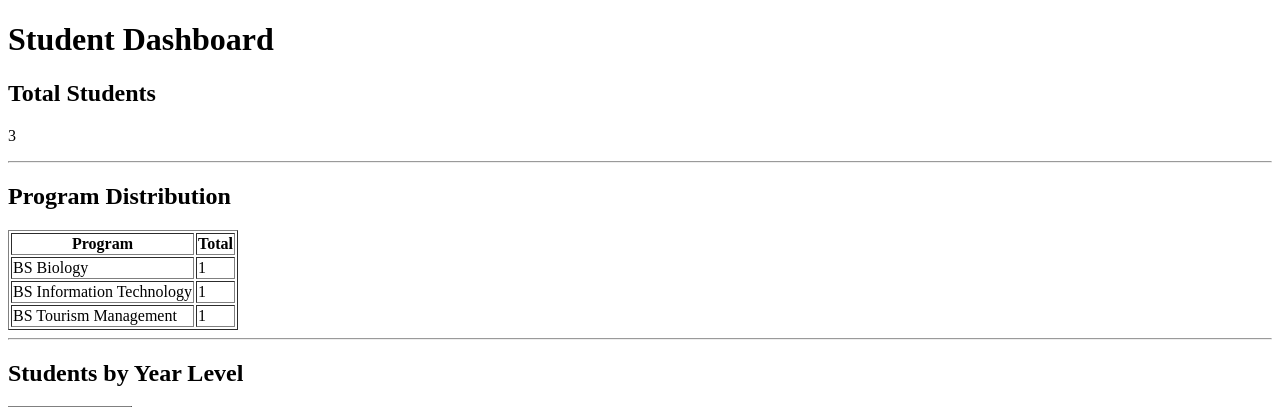
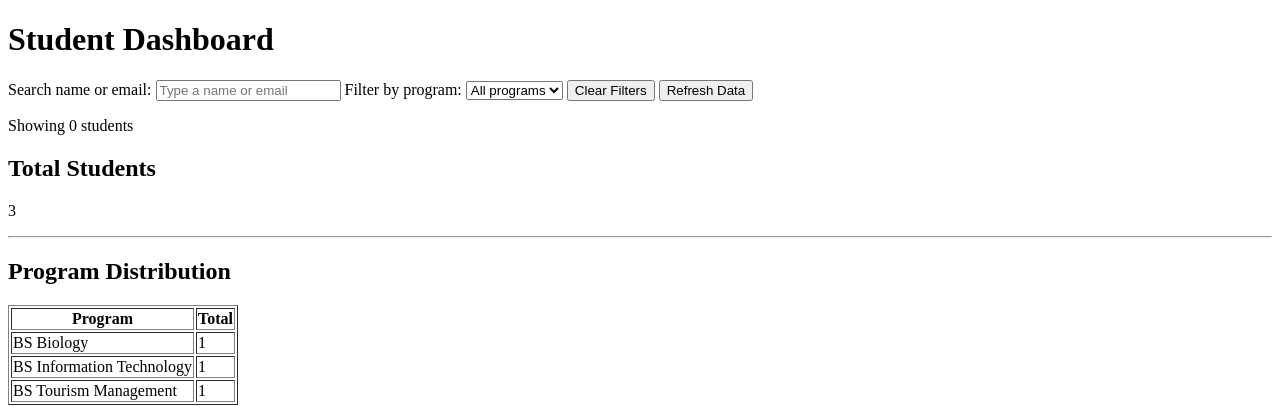
Before and after one commit to ninogabrielgomez/NGTG_DjangoWebApp, a Django app: page /registration/dashboard/ in a window 1280 px wide. Shown: the top 407 px of the page. Run offline with Django 5.2, Linux system fonts and the light colour scheme; data comes from the database, SQL or seed files in the repository.

Commit message:
Enhance AJAX dashboard with search and filters

```diff
--- a/registration/static/registration/js/student_dashboard.js
+++ b/registration/static/registration/js/student_dashboard.js
@@ -1,13 +1,21 @@
-async function loadStudents() {
+let allStudents = [];
+
+const searchInput = document.getElementById("student-search");
+const programFilter = document.getElementById("program-filter");
+const clearButton = document.getElementById("clear-filters");
+const refreshButton = document.getElementById("refresh-students");
+const resultCount = document.getElementById("result-count");
 const loadingMessage = document.getElementById("loading-message");
 const errorMessage = document.getElementById("error-message");
 const studentCount = document.getElementById("student-count");
 const tableBody = document.getElementById("student-table-body");
 
-    try {
+async function loadStudents() {
     loadingMessage.textContent = "Loading students...";
     errorMessage.textContent = "";
+    refreshButton.disabled = true;
 
+    try {
         const response = await fetch("/api/students/");
 
         if (!response.ok) {
@@ -18,35 +26,102 @@ async function loadStudents() {
         }
 
         const data = await response.json();
+        allStudents = data.students;
+        studentCount.textContent = data.count;
 
-        studentCount.textContent = data.count;
-        tableBody.innerHTML = "";
+        populateProgramFilter();
+        renderStudents();
 
-        if (data.students.length === 0) {
+        loadingMessage.textContent = "";
+    } catch (error) {
+        loadingMessage.textContent = "";
+        errorMessage.textContent = error.message;
+        console.error("Student loading error:", error);
+    } finally {
+        refreshButton.disabled = false;
+    }
+}
+
+function populateProgramFilter() {
+    const selectedProgram = programFilter.value;
+    const programs = [...new Set(
+        allStudents.map(student => student.program).filter(Boolean)
+    )].sort();
+
+    programFilter.replaceChildren();
+
+    const allOption = document.createElement("option");
+    allOption.value = "";
+    allOption.textContent = "All programs";
+    programFilter.appendChild(allOption);
+
+    programs.forEach(program => {
+        const option = document.createElement("option");
+        option.value = program;
+        option.textContent = program;
+        programFilter.appendChild(option);
+    });
+
+    if (programs.includes(selectedProgram)) {
+        programFilter.value = selectedProgram;
+    }
+}
+
+function renderStudents() {
+    const searchTerm = searchInput.value.trim().toLowerCase();
+    const selectedProgram = programFilter.value;
+
+    const filteredStudents = allStudents.filter(student => {
+        const name = (student.student_name || "").toLowerCase();
+        const email = (student.email || "").toLowerCase();
+        const matchesSearch = searchTerm === "" ||
+            name.includes(searchTerm) ||
+            email.includes(searchTerm);
+        const matchesProgram = selectedProgram === "" ||
+            student.program === selectedProgram;
+        return matchesSearch && matchesProgram;
+    });
+
+    tableBody.replaceChildren();
+
+    if (filteredStudents.length === 0) {
         const row = document.createElement("tr");
-            row.innerHTML = `<td colspan="5">No Student records found.</td>`;
+        const cell = document.createElement("td");
+        cell.colSpan = 5;
+        cell.textContent = "No matching Student records found.";
+        row.appendChild(cell);
         tableBody.appendChild(row);
     } else {
-            data.students.forEach(student => {
+        filteredStudents.forEach(student => {
             const row = document.createElement("tr");
-                row.innerHTML = `
-                    <td>${student.id}</td>
-                    <td>${student.student_name}</td>
-                    <td>${student.program}</td>
-                    <td>${student.year_level}</td>
-                    <td>${student.email}</td>
-                `;
+            [
+                student.id,
+                student.student_name,
+                student.program,
+                student.year_level,
+                student.email
+            ].forEach(value => {
+                const cell = document.createElement("td");
+                cell.textContent = value ?? "";
+                row.appendChild(cell);
+            });
             tableBody.appendChild(row);
         });
     }
 
-        loadingMessage.textContent = "";
-
-    } catch (error) {
-        loadingMessage.textContent = "";
-        errorMessage.textContent = error.message;
-        console.error("Student loading error:", error);
-    }
+    resultCount.textContent =
+        `Showing ${filteredStudents.length} of ${allStudents.length} students`;
 }
 
+searchInput.addEventListener("input", renderStudents);
+programFilter.addEventListener("change", renderStudents);
+
+clearButton.addEventListener("click", () => {
+    searchInput.value = "";
+    programFilter.value = "";
+    renderStudents();
+});
+
+refreshButton.addEventListener("click", loadStudents);
+
 loadStudents();
--- a/registration/templates/registration/student_dashboard.html
+++ b/registration/templates/registration/student_dashboard.html
@@ -6,6 +6,26 @@
 </head>
 <body>
     <h1>Student Dashboard</h1>
+
+    <section>
+    <label for="student-search">Search name or email:</label>
+    <input type="search" id="student-search" placeholder="Type a name or email">
+
+    <label for="program-filter">Filter by program:</label>
+    <select id="program-filter">
+        <option value="">All programs</option>
+    </select>
+
+    <button type="button" id="clear-filters">
+        Clear Filters
+    </button>
+
+    <button type="button" id="refresh-students">
+        Refresh Data
+    </button>
+</section>
+
+<p id="result-count">Showing 0 students</p>
 
     <h2>Total Students</h2>
     <p>
```
Lines whose indentation alone changed are shown as unchanged.
